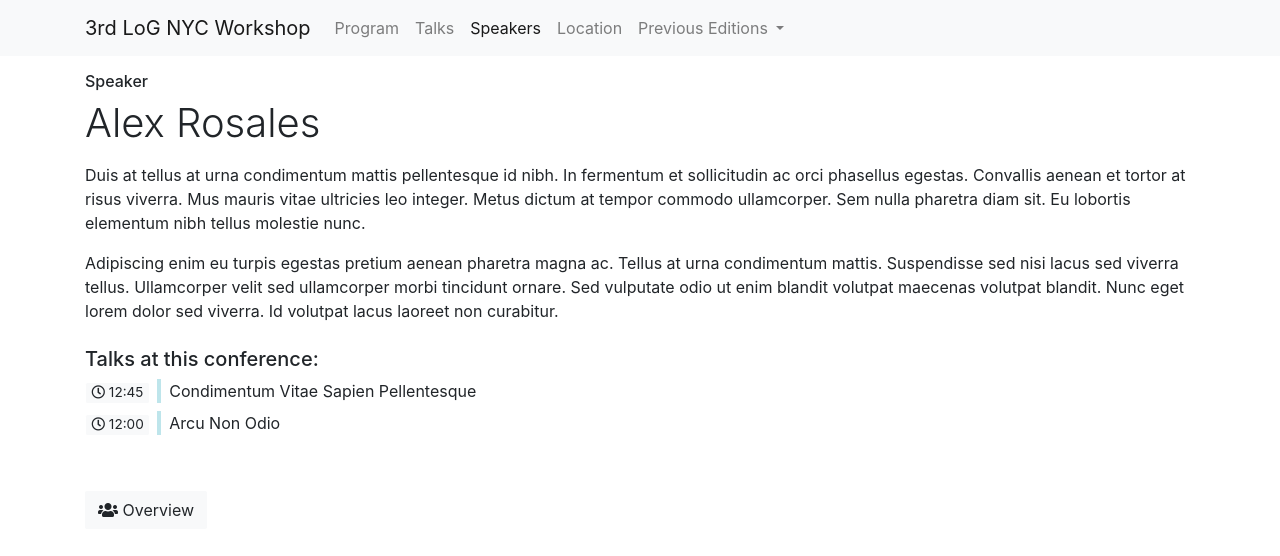
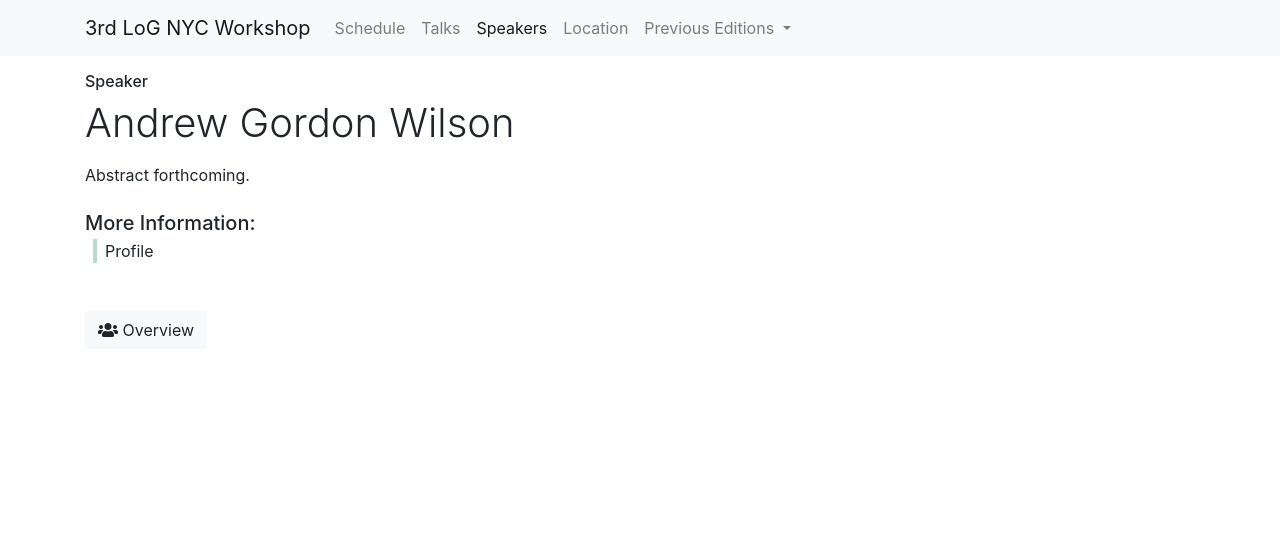
Before and after one commit to log-nyc/log-nyc.github.io, a Jekyll site: the page built from _speakers/person-b.md, in a window 1280 px wide. Shown: the top 556 px of the page. Built offline with Jekyll 4.4.1, drawn with Linux system fonts in a browser that asks for light colours.

Commit message:
add people

```diff
--- a/_config.yml
+++ b/_config.yml
@@ -74,8 +74,8 @@ conference:
       #url: 'https://digitale-gesellschaft.ch/'
     breakpoint: md
     links:
-      - name: Program
-        relative_url: /program/
+      - name: Schedule
+        relative_url: /schedule/
       - name: Talks
         relative_url: /talks/
       - name: Speakers
--- a/_speakers/person-b.md
+++ b/_speakers/person-b.md
@@ -1,9 +1,10 @@
 ---
-name: Alex Rosales
-first_name: Alex
-last_name: Rosales
+name: Andrew Gordon Wilson
+first_name: Andrew Gordon
+last_name: Wilson
+links:
+  - name: Profile
+    absolute_url: https://cims.nyu.edu/~andrewgw/
 ---
 
-Duis at tellus at urna condimentum mattis pellentesque id nibh. In fermentum et sollicitudin ac orci phasellus egestas. Convallis aenean et tortor at risus viverra. Mus mauris vitae ultricies leo integer. Metus dictum at tempor commodo ullamcorper. Sem nulla pharetra diam sit. Eu lobortis elementum nibh tellus molestie nunc.
-
-Adipiscing enim eu turpis egestas pretium aenean pharetra magna ac. Tellus at urna condimentum mattis. Suspendisse sed nisi lacus sed viverra tellus. Ullamcorper velit sed ullamcorper morbi tincidunt ornare. Sed vulputate odio ut enim blandit volutpat maecenas volutpat blandit. Nunc eget lorem dolor sed viverra. Id volutpat lacus laoreet non curabitur.
+Abstract forthcoming.
```
Also changed, not shown: _speakers/person-a.md (+5 -7 lines), location/index.md (+1 -3 lines), assets/images/DALL·E 2025-03-10 20.36.04 - A futuristic view of the Manhattan skyline featuring the Empire State Building prominently. The sky is filled with glowing network graphs composed of .webp (added), assets/images/DALL·E 2025-03-10 20.36.38 - A futuristic view of the Manhattan skyline with the Empire State Building as the dominant focal point. The skyscraper stands tall and prominently in t.webp (added), assets/images/DALL·E 2025-03-10 20.37.09 - A futuristic view of the Manhattan skyline with the Chrysler Building as the dominant focal point. The skyscraper stands tall and prominently in the f.webp (added), 2 other files.
